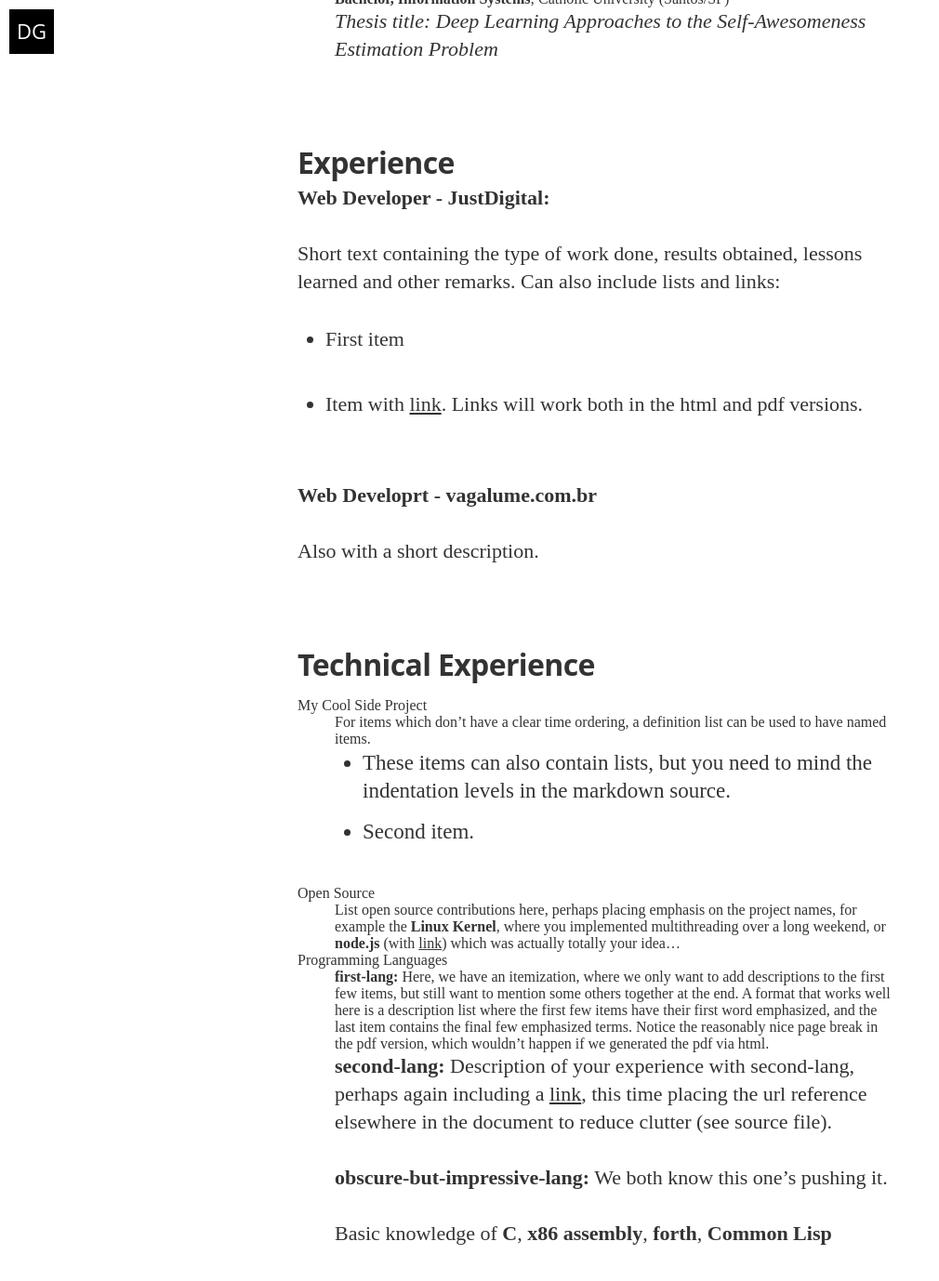
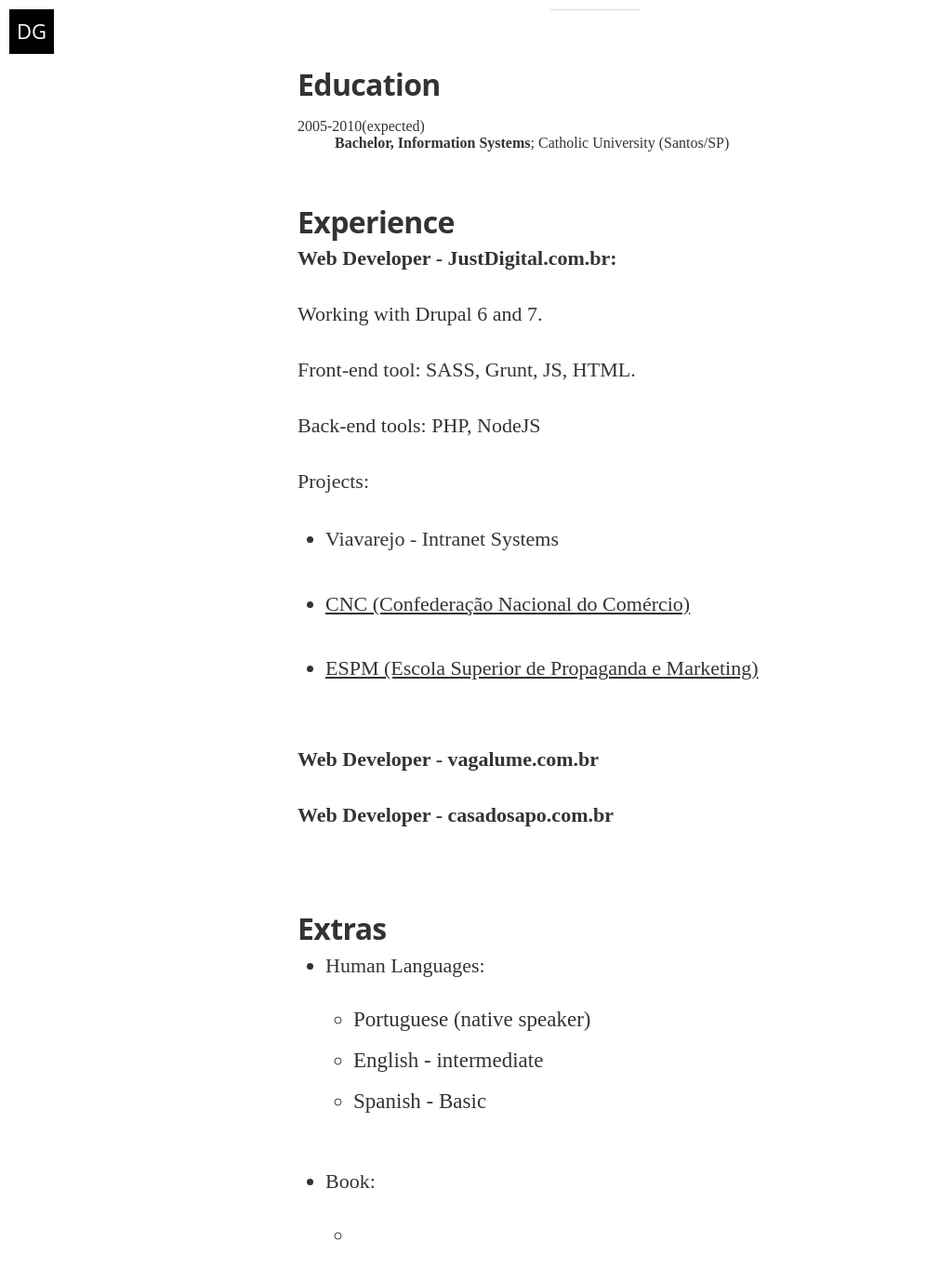
Before and after one commit to danielGalvao/danielGalvao.github.io, a Jekyll site: the page built from resume.md, in a window 1280 px wide and 1400 px high, scrolled down 679 px. Shown: the top 1378 px of the window at 93% size, without its empty margins (0-1010 px from the left). Built offline with Jekyll 4.4.1, drawn with Linux system fonts in a browser that asks for light colours; nearby versions of some CDN libraries; some web fonts are replaced; some of the changed text lies outside the part shown.

Commit message:
Fix resume.md

```diff
--- a/resume.md
+++ b/resume.md
@@ -19,67 +24,31 @@
 2005-2010(expected)
 :   **Bachelor, Information Systems**; Catholic University (Santos/SP)
 
-    *Thesis title: Deep Learning Approaches to the Self-Awesomeness
-     Estimation Problem*
-
 Experience
 ----------
 
-**Web Developer - JustDigital:**
+**Web Developer - JustDigital.com.br:**
 
-Short text containing the type of work done, results obtained,
-lessons learned and other remarks. Can also include lists and
-links:
+Working with Drupal 6 and 7.
 
-* First item
+Front-end tool: SASS, Grunt, JS, HTML.
 
-* Item with [link](http://www.example.com). Links will work both in
-  the html and pdf versions.
+Back-end tools: PHP, NodeJS
 
-**Web Developrt - vagalume.com.br**
+Projects:
 
-Also with a short description.
+* Viavarejo - Intranet Systems
 
-Technical Experience
---------------------
+* [CNC (Confederação Nacional do Comércio)](http://www.cnc.org)
 
-My Cool Side Project
-:   For items which don't have a clear time ordering, a definition
-    list can be used to have named items.
+* [ESPM (Escola Superior de Propaganda e Marketing)](http://www.cnc.org)
 
-    * These items can also contain lists, but you need to mind the
-      indentation levels in the markdown source.
-    * Second item.
+**Web Developer - vagalume.com.br**
 
-Open Source
-:   List open source contributions here, perhaps placing emphasis on
-    the project names, for example the **Linux Kernel**, where you
-    implemented multithreading over a long weekend, or **node.js**
-    (with [link](http://nodejs.org)) which was actually totally
-    your idea...
 
-Programming Languages
-:   **first-lang:** Here, we have an itemization, where we only want
-    to add descriptions to the first few items, but still want to
-    mention some others together at the end. A format that works well
-    here is a description list where the first few items have their
-    first word emphasized, and the last item contains the final few
-    emphasized terms. Notice the reasonably nice page break in the pdf
-    version, which wouldn't happen if we generated the pdf via html.
+**Web Developer - casadosapo.com.br**
 
-:   **second-lang:** Description of your experience with second-lang,
-    perhaps again including a [link] [ref], this time placing the url
-    reference elsewhere in the document to reduce clutter (see source
-    file).
-
-:   **obscure-but-impressive-lang:** We both know this one's pushing
-    it.
-
-:   Basic knowledge of **C**, **x86 assembly**, **forth**, **Common Lisp**
-
-[ref]: https://github.com/githubuser/superlongprojectname
-
-Extra Section, Call it Whatever You Want
+Extras
 ----------------------------------------
 
 * Human Languages:
@@ -88,6 +57,5 @@
      * English - intermediate
      * Spanish - Basic
 
-* Random tidbit
-
-* Other sort of impressive-sounding thing you did
+* Book:
+  *
```
Also changed, not shown: other parts of resume.md (+10 -5 lines).
